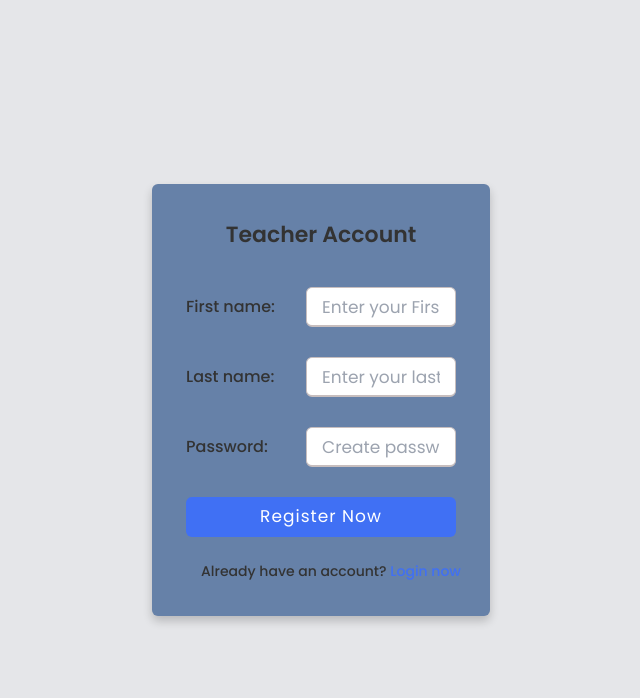
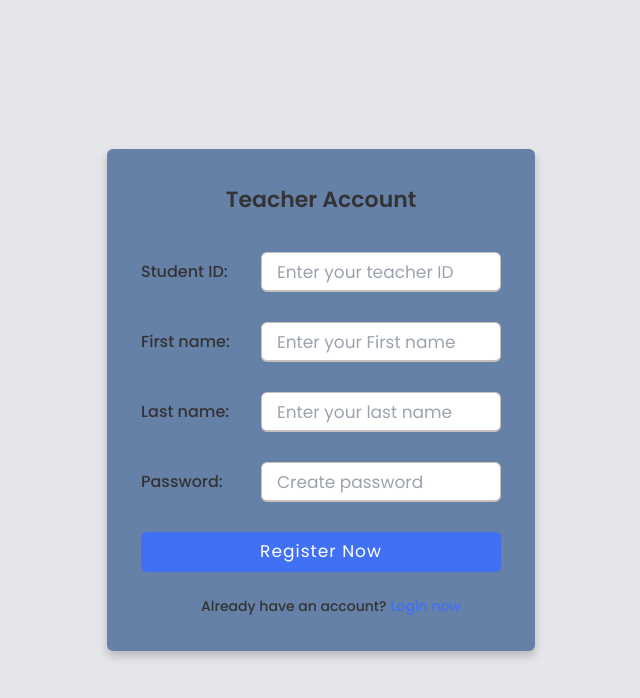
Before and after one commit to JenLys/Mega_Chug_Lords-SOEN341_Project_F24, a React (Vite) app in the folder client/: page /teacherreg in a window 1280 px wide. Shown: the top 698 px of the page, without its empty margins (319-959 px from the left). Built offline with nearby package versions, Linux system fonts and the light colour scheme.

Commit message:
edited student registration route

```diff
--- a/client/src/components/TeacherRegistration.jsx
+++ b/client/src/components/TeacherRegistration.jsx
@@ -45,8 +45,15 @@ const TeacherRegistration = () => {
     <div className="wrapper">
       <h2>Teacher Account</h2>
       <form onSubmit={handleSubmit}>
-        {" "}
-        {/* Update form to call handleSubmit */}
+        <div className="input-box">
+          <label htmlFor="teacher-id">Student ID:</label>
+          <input
+            type="number"
+            id="teacher-id"
+            placeholder="Enter your teacher ID"
+            required
+          />
+        </div>
         <div className="input-box">
           <label htmlFor="firstname">First name:</label>
           <input
--- a/client/src/components/reg.css
+++ b/client/src/components/reg.css
@@ -46,7 +46,7 @@ body {
 }
 form .input-box input {
   height: 40px;
-  width: 140px;
+  width: 240px;
   outline: none;
   padding: 0 15px;
   font-size: 17px;
--- a/client/src/components/studentregistration.jsx
+++ b/client/src/components/studentregistration.jsx
@@ -50,8 +50,6 @@ const StudentRegistration = () => {
     <div className="wrapper">
       <h2>Student Account</h2>
       <form onSubmit={handleSubmit}>
-        {" "}
-        {/* Update form to call handleSubmit */}
         <div className="input-box">
           <label htmlFor="student-id">Student ID:</label>
           <input
```
